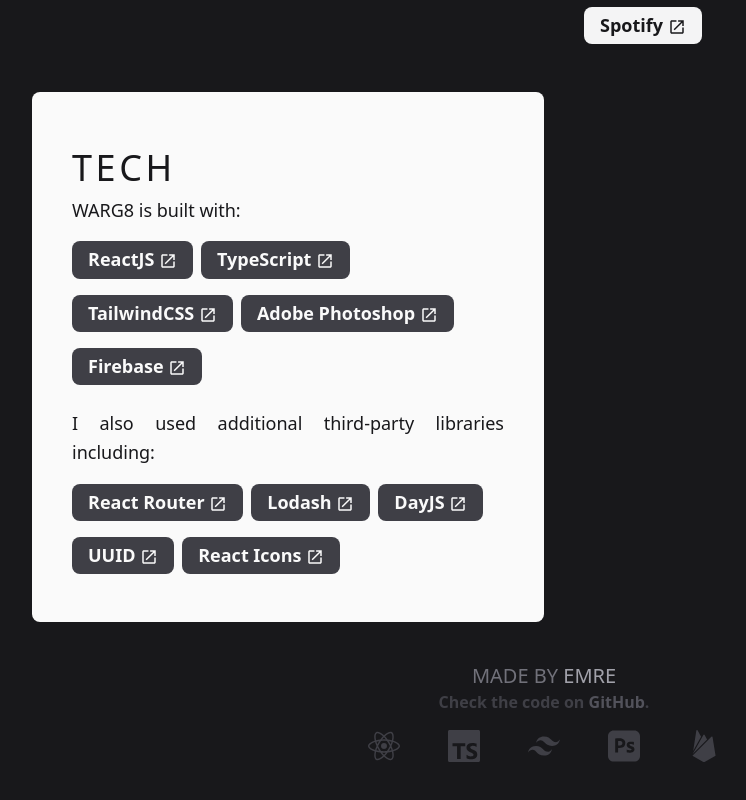
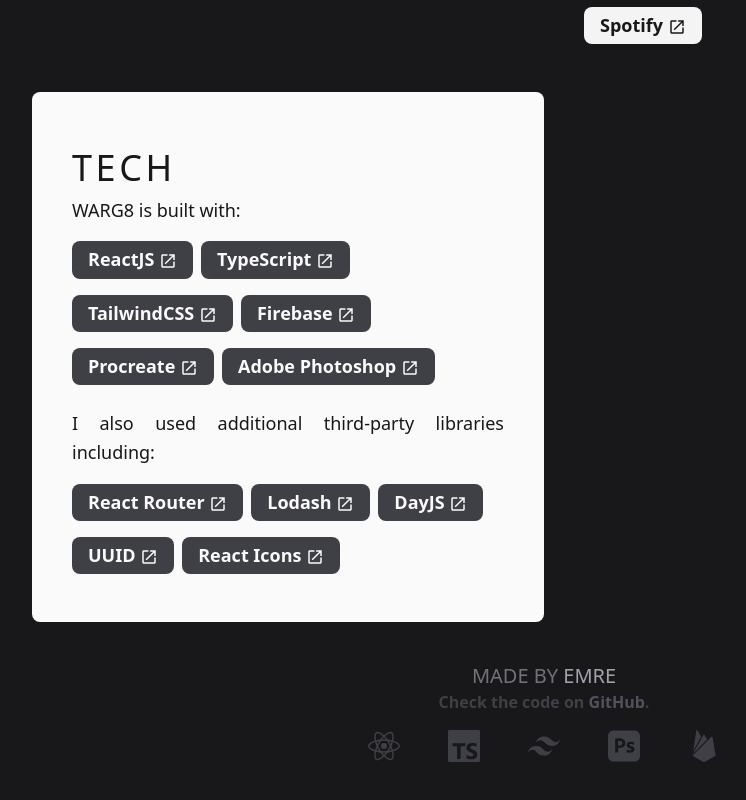
Before and after one commit to EmreYYZ/mh-2021-1, a React (Create React App) app: page / in a window 1280 px wide. Shown: the part 2047-2847 px from the top of the page, without its empty margins (96-842 px from the left). Built offline with nearby package versions, Linux system fonts and the light colour scheme.

Commit message:
Changed order of tools, added Procreate

```diff
--- a/src/pages/LandingPage.tsx
+++ b/src/pages/LandingPage.tsx
@@ -19,12 +19,16 @@
       url: "https://tailwindcss.com/",
     },
     {
+      name: "Firebase",
+      url: "https://firebase.google.com/",
+    },
+    {
+      name: "Procreate",
+      url: "https://procreate.art/",
+    },
+    {
       name: "Adobe Photoshop",
       url: "https://www.adobe.com/ca/products/photoshop.html",
-    },
-    {
-      name: "Firebase",
-      url: "https://firebase.google.com/",
     },
   ];
 
```
